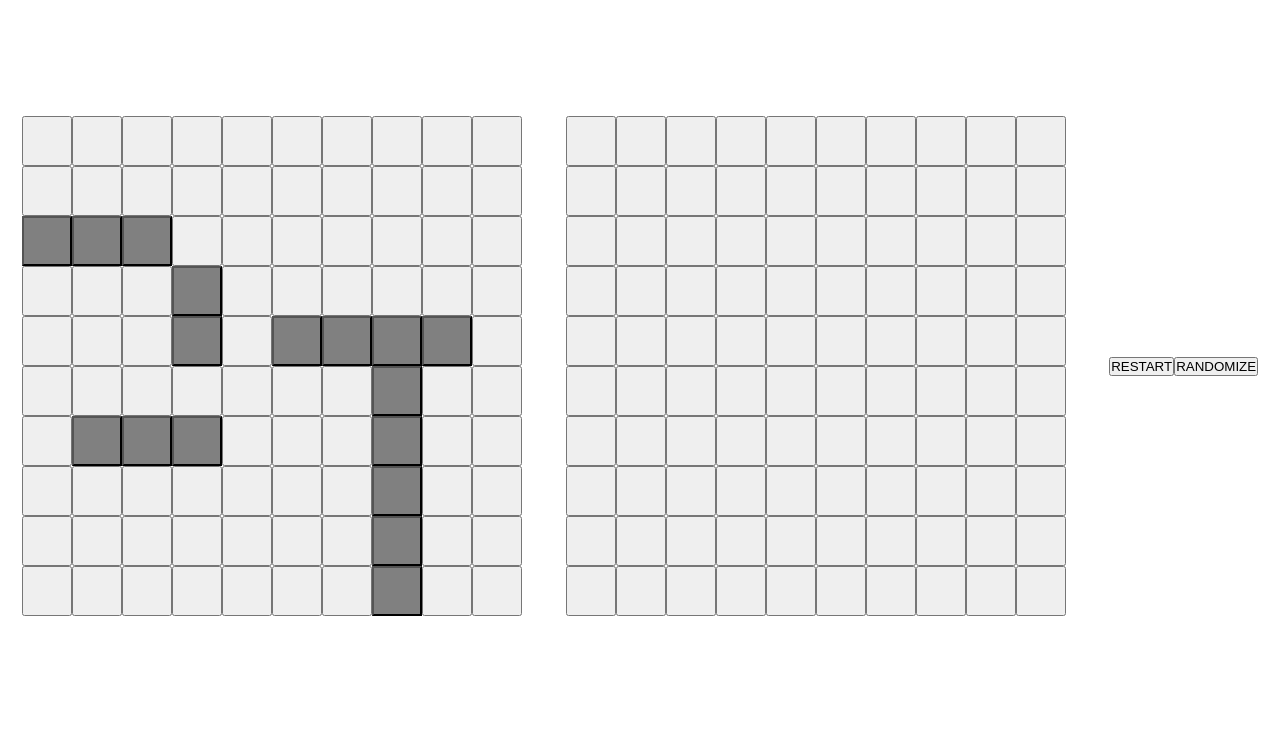
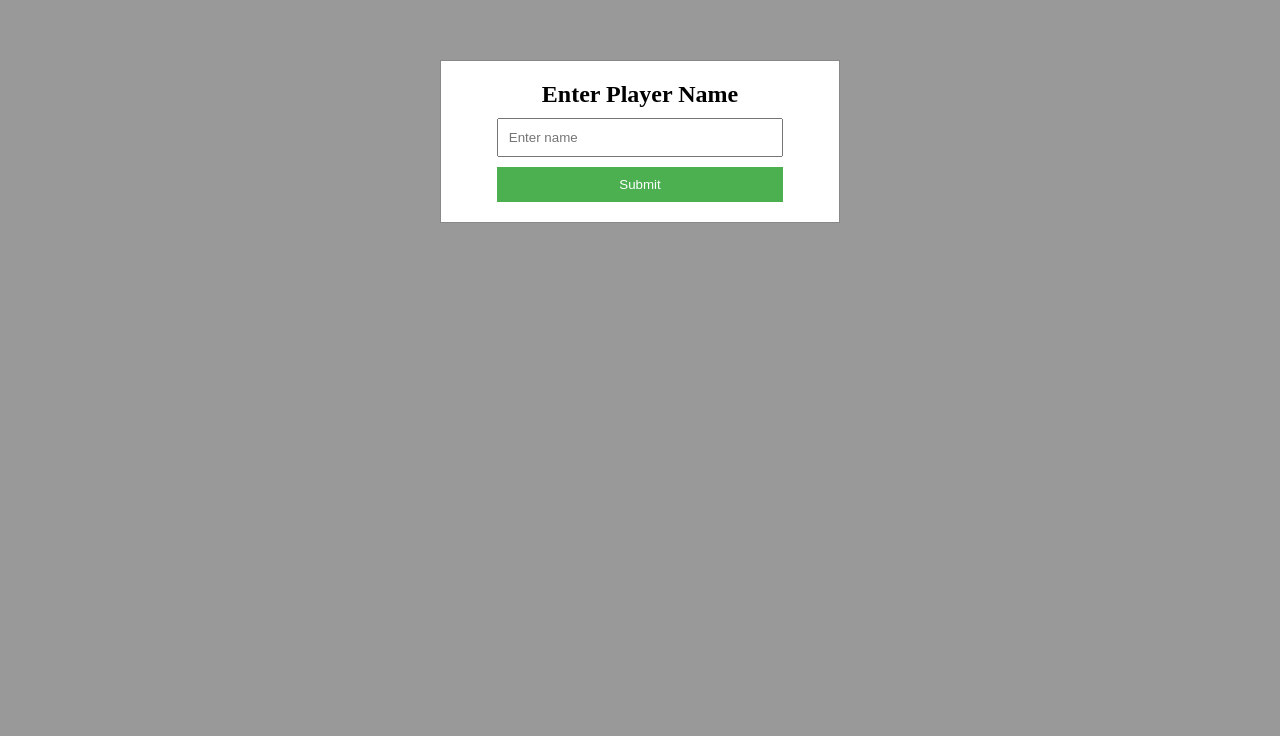
Before and after one commit to KaanKarabiber/battleship, a website built with webpack: page src/template.html in a window 1280 px wide. Shown: the part 64-800 px from the top of the page. Built offline with nearby package versions, Linux system fonts and the light colour scheme.

Commit message:
add modal to get player name

```diff
--- a/src/index.js
+++ b/src/index.js
@@ -1,14 +1,25 @@
 import './styles.css';
 import { Game } from './game.js';
-import createUI from './createUI.js';
+// import createUI from './createUI.js';
 
-const game = new Game();
-game.player1.setOpponent(game.player2);
-game.player2.setOpponent(game.player1);
-game.player1.placeShipsRandomly();
-game.player2.placeShipsRandomly();
-const boards = createUI.createDivs();
-createUI.createBoard(boards[0], game.player1, game);
-createUI.createBoard(boards[1], game.player2, game);
-createUI.renderShips(game);
-createUI.addUtilityButtons(game);
+const modal = document.querySelector('#name-modal');
+const submitButton = document.querySelector('#submit-name');
+const inputField = document.querySelector('#player-name');
+function openModal() {
+  modal.style.display = 'block';
+}
+
+function closeModal() {
+  modal.style.display = 'none';
+}
+
+openModal();
+submitButton.addEventListener('click', () => {
+  const playerName = inputField.value.trim();
+  const game = new Game();
+  game.startGame(game, playerName);
+  closeModal();
+});
+
+// const game = new Game();
+// game.startGame(game, 'xd');
--- a/src/styles.css
+++ b/src/styles.css
@@ -17,6 +17,51 @@ header {
   align-items: center;
   justify-content: center;
 }
+/* Modal styles */
+.modal {
+  display: none; /* Hidden by default */
+  position: fixed; /* Stay in place */
+  z-index: 1; /* Sit on top */
+  left: 0;
+  top: 0;
+  width: 100%;
+  height: 100%;
+  overflow: auto; /* Enable scroll if needed */
+  background-color: rgb(0, 0, 0); /* Black background */
+  background-color: rgba(0, 0, 0, 0.4); /* Black with transparency */
+  padding-top: 60px;
+}
+
+.modal-content {
+  background-color: white;
+  margin: 5% auto;
+  padding: 20px;
+  border: 1px solid #888;
+  width: 80%; /* Could be more or less, depending on screen size */
+  max-width: 400px;
+  text-align: center;
+}
+
+input {
+  padding: 10px;
+  width: 80%;
+  margin-top: 10px;
+}
+
+#submit-name {
+  padding: 10px;
+  width: 80%;
+  margin-top: 10px;
+  background-color: #4caf50;
+  color: white;
+  border: none;
+  cursor: pointer;
+}
+
+#submit-name:hover {
+  background-color: #45a049;
+}
+
 .content {
   display: flex;
   justify-content: space-around;
--- a/src/template.html
+++ b/src/template.html
@@ -6,6 +6,13 @@
     <title>Document</title>
   </head>
   <body>
+    <div id="name-modal" class="modal">
+      <div class="modal-content">
+        <h2>Enter Player Name</h2>
+        <input type="text" id="player-name" placeholder="Enter name" />
+        <button id="submit-name">Submit</button>
+      </div>
+    </div>
     <header><h1>BATTLESHIP</h1></header>
     <div class="content"></div>
   </body>
```
